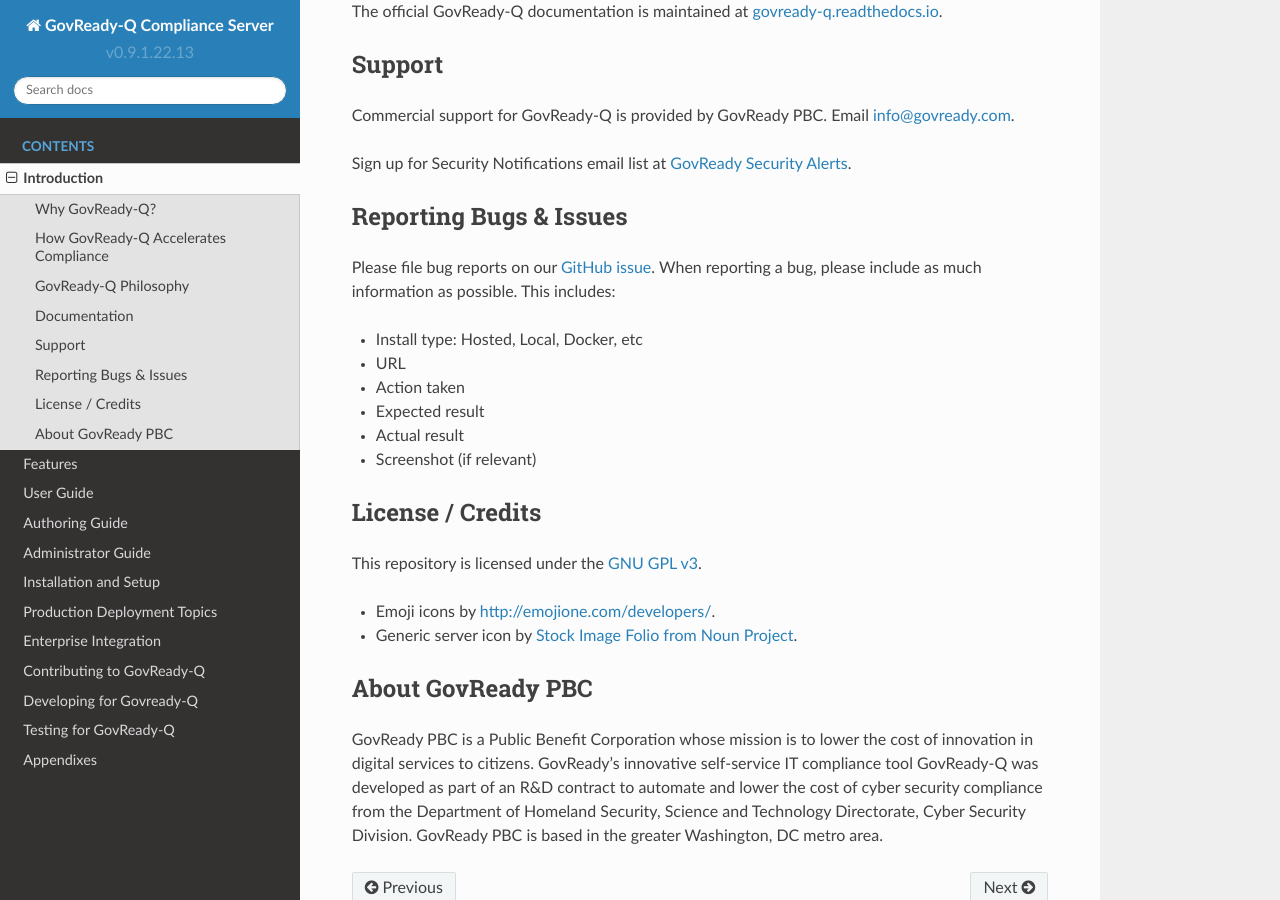
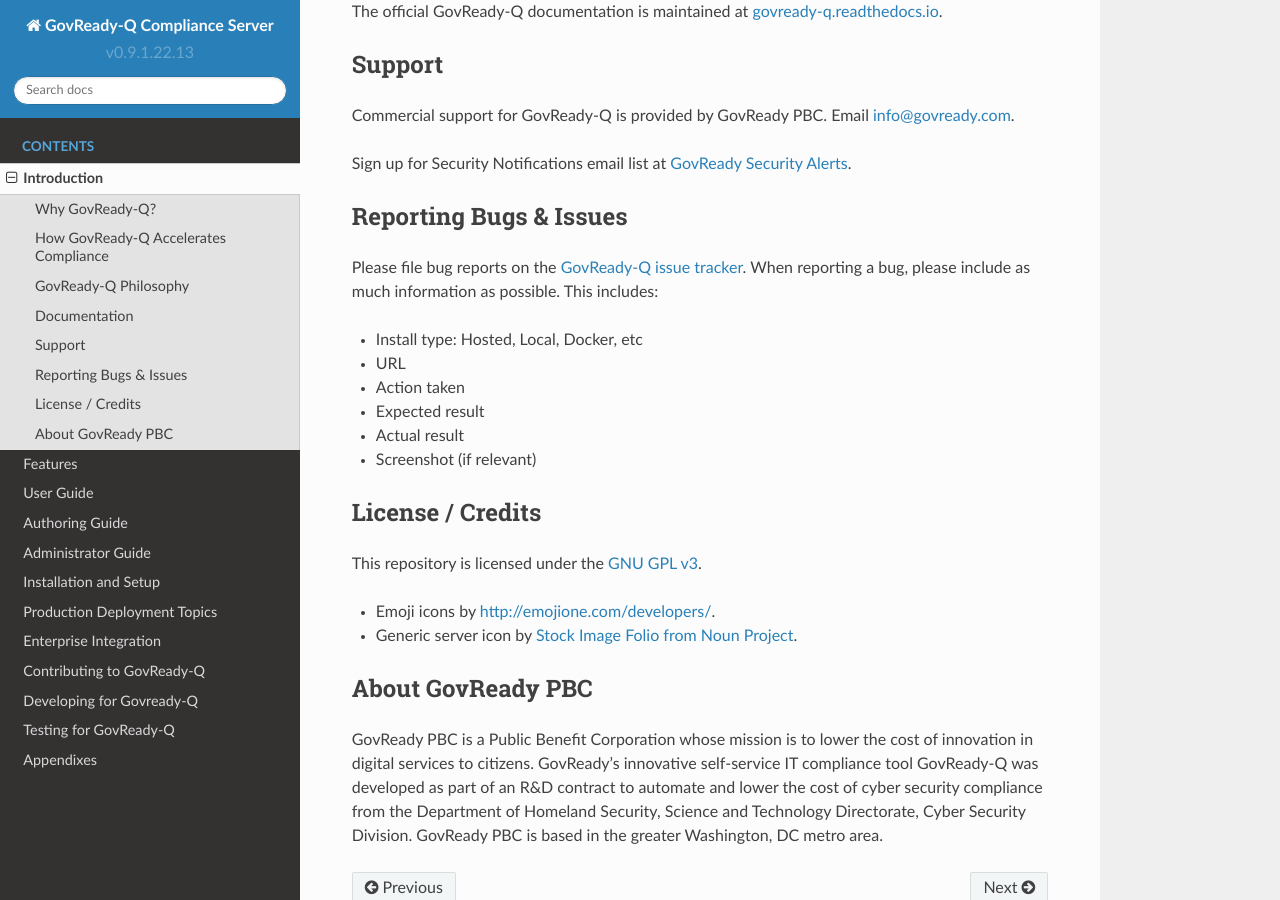
Before and after one commit to GovReady/govready-q-docs, a Sphinx documentation site: the page built from source/introduction.rst, in a window 1280 px wide and 900 px high, scrolled down 1924 px. Built offline with Sphinx 7.4.7 and the Read the Docs theme 2.0.0, drawn with Linux system fonts in a browser that asks for light colours.

Commit message:
wording fix

```diff
--- a/source/introduction.rst
+++ b/source/introduction.rst
@@ -104,8 +104,8 @@
 Reporting Bugs & Issues
 -----------------------
 
-Please file bug reports on our `GitHub
-issue <https://github.com/GovReady/govready-q/issues>`__. When reporting
+Please file bug reports on the `GovReady-Q
+issue tracker <https://github.com/GovReady/govready-q/issues>`__. When reporting
 a bug, please include as much information as possible. This includes:
 
 -  Install type: Hosted, Local, Docker, etc
```
